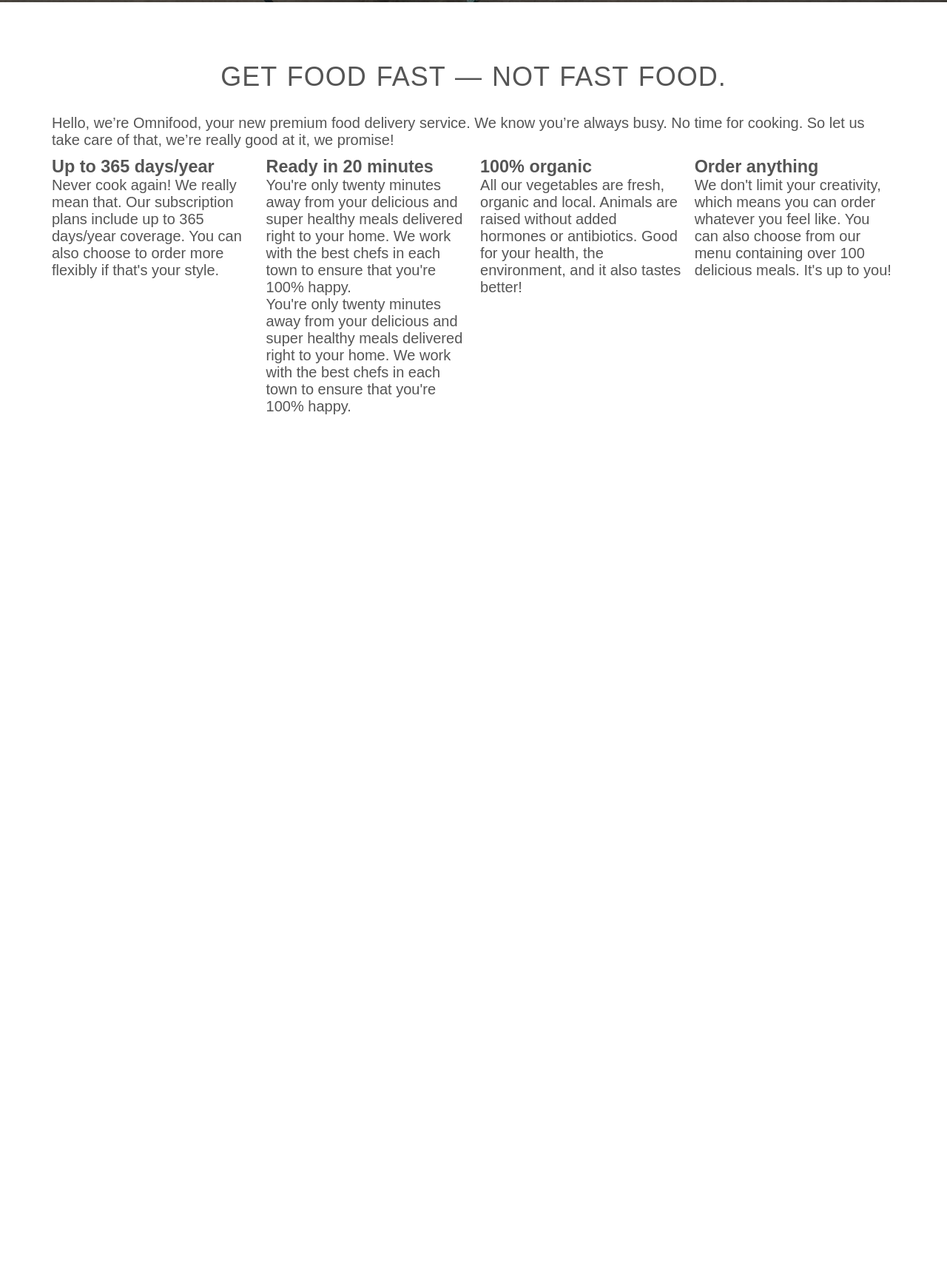
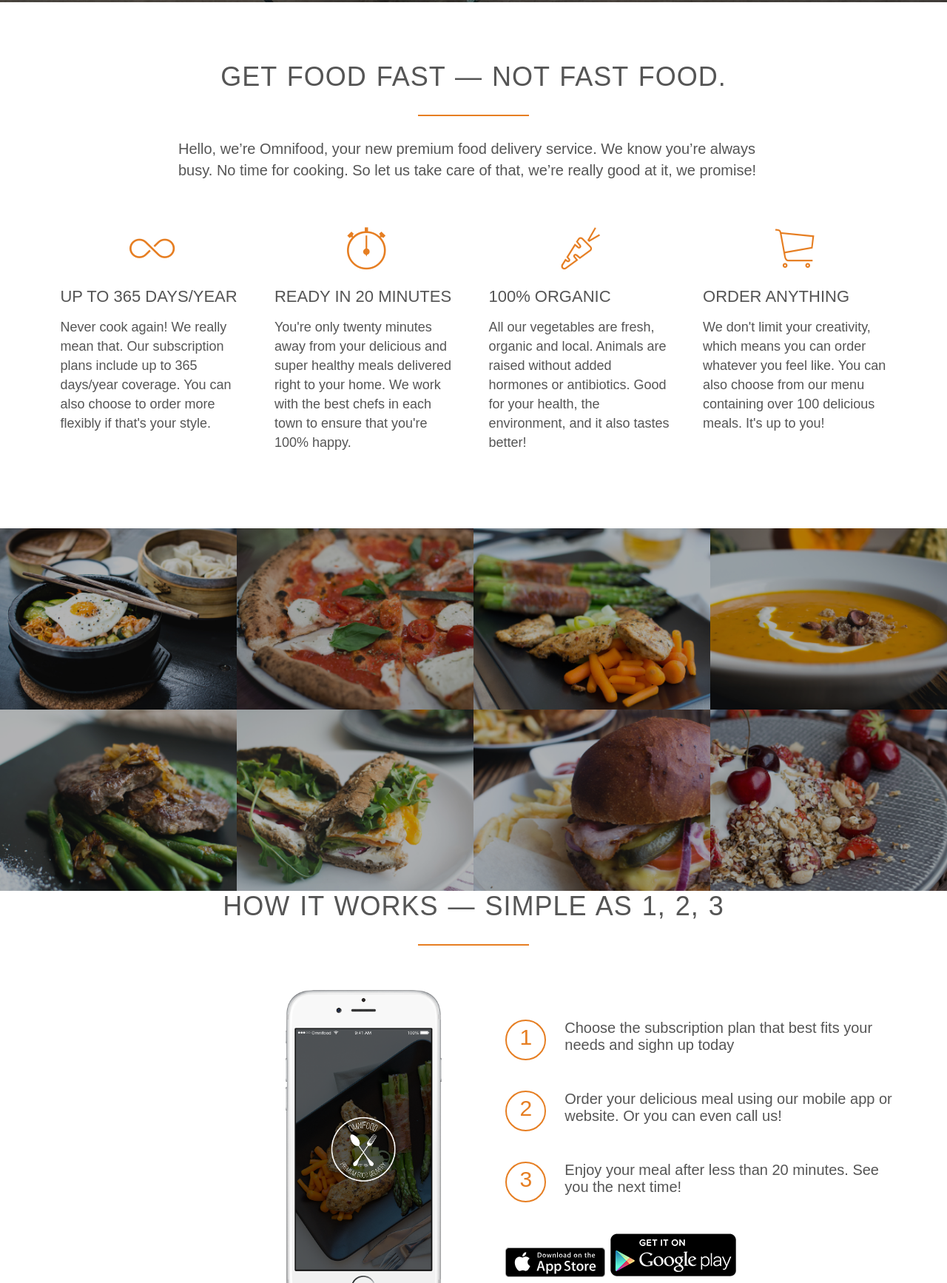
Before and after one commit to AviFerman/HomeBestFood, a plain HTML site: page index.html in a window 1280 px wide. Shown: the part 797-2531 px from the top of the page at 74% size. Before the commit the page ends 1450 px from the top, so only its background shows below. Drawn offline with Linux system fonts and the light colour scheme; files whose address does not match are found by name.

Commit message:
update from my XPS laptop wed:16:08

```diff
--- a/index.html
+++ b/index.html
@@ -10,6 +10,7 @@
         <title>HomeBestFood</title>
     </head>
     <body>
+
         <header>
             <nav>
                 <div class="row">
@@ -29,41 +30,43 @@
             <div class="hero-text-box">
                 <h1>Goodbye junk food.<br> Hello super DADDY meals.</h1>
                 <a class="btn btn-full"   href="#">I'm hungry</a>
-                <a class="btn btn-ghost"   href="#">I'm hungry</a>
+                <a class="btn btn-ghost"   href="#">Show me more</a>
+             </div>
+          </header>
 
-        </header>
-        <section>
+        <section class="features-section">
             <div class="row">
                 <h2>Get food fast &mdash; not fast food.</h2>
-                    <p class="long copy">
+                    <p class="long-copy">
                         Hello, we’re Omnifood, your new premium food delivery service. We know you’re always busy. No time for cooking. So let us take care of that, we’re really good at it, we promise!
                     </p>
             </div>
             <div class="row">
-                <div class="col span-1-of-4">
-                  <i class="infinite-outline"></i>
+                <div class="col span-1-of-4 spanbox">
+                    <i class="ion-ios-infinite-outline sec-icons"></i>
                     <h3>Up to 365 days/year</h3>
                     <p>
                         Never cook again! We really mean that. Our subscription plans include up to 365 days/year coverage. You can also choose to order more flexibly if that's your style.
                     </p>
                 </div>
-                <div class="col span-1-of-4">
+                <div class="col span-1-of-4 spanbox">
+                        <i class="ion-ios-stopwatch-outline sec-icons"></i>
                         <h3>Ready in 20 minutes</h3>
                             <p>
                                 You're only twenty minutes away from your delicious and super healthy meals delivered right to your home. We work with the best chefs in each town to ensure that you're 100% happy.
 
                             </p>
-                            You're only twenty minutes away from your delicious and super healthy meals delivered right to your home. We work with the best chefs in each town to ensure that you're 100% happy.
-
                 </div>
-                <div class="col span-1-of-4">
+                <div class="col span-1-of-4 spanbox">
+                    <i class="ion-ios-nutrition-outline sec-icons"></i>
                     <h3>100% organic</h3>
                     <p>
                         All our vegetables are fresh, organic and local. Animals are raised without added hormones or antibiotics. Good for your health, the environment, and it also tastes better!
 
                     </p>
                 </div>
-                <div class="col span-1-of-4">
+                <div class="col span-1-of-4 spanbox">
+                    <i class="ion-ios-cart-outline sec-icons"></i>
                     <h3>Order anything</h3>
                     <p>
                         We don't limit your creativity, which means you can order whatever you feel like. You can also choose from our menu containing over 100 delicious meals. It's up to you!
@@ -73,6 +76,84 @@
             </div>
         </section>
 
+        <section class="section-meals">
+            <ul class="meals-showcase">
+                <li>
+                    <figure class="meal-photo">
+                        <img src="resources/img/1.jpg" alt="Korean bibimbap with egg and vegetables">
+                    </figure>
+                </li>
+                <li>
+                    <figure class="meal-photo">
+                        <img src="resources/img/2.jpg" alt="Simple italian pizza with cherry tomatoes">
+                    </figure>
+                </li>
+                <li>
+                    <figure class="meal-photo">
+                        <img src="resources/img/3.jpg" alt="Chicken breast steak with vegetables">
+                    </figure>
+                </li>
+                <li>
+                    <figure class="meal-photo">
+                        <img src="resources/img/4.jpg" alt="Autumn pumpkin soup">
+                    </figure>
+                </li>
+            </ul>
+            <ul class="meals-showcase">
+                <li>
+                    <figure class="meal-photo">
+                        <img src="resources/img/5.jpg" alt="Paleo beef steak with vegetables">
+                    </figure>
+                </li>
+                <li>
+                    <figure class="meal-photo">
+                        <img src="resources/img/6.jpg" alt="Healthy baguette with egg and vegetables">
+                    </figure>
+                </li>
+                <li>
+                    <figure class="meal-photo">
+                        <img src="resources/img/7.jpg" alt="Burger with cheddar and bacon">
+                    </figure>
+                </li>
+                <li>
+                    <figure class="meal-photo">
+                        <img src="resources/img/8.jpg" alt="Granola with cherries and strawberries">
+                    </figure>
+                </li>
+            </ul>
+        </section>
+        <section class="section-stemps">
+            <div class="row">
+                <h2>How it works &mdash; Simple as 1, 2, 3</h2>
+            </div>
+            <div class="row">
+                <div>
+                    <div class="col span-1-of-2 steps-box">
+                        <img src="resources/img/app-iPhone.png" alt="Omnifood app on iPhone" class="app-screen">
+                    </div>
+                    <div class="col span-1-of-2 steps-box">
+                        <div class="works-step">
+                            <div>1</div>
+                            <p>Choose the subscription plan that best fits your needs and sighn up today</p>
+                        </div>
+                        <div class="works-step">
+                            <div>2</div>
+                            <p>Order your delicious meal using our mobile app or website. Or you can even call us!</p>
+                        </div>
+                        <div class="works-step">
+                            <div>3</div>
+                            <p>Enjoy your meal after less than 20 minutes. See you the next time!</p>
+                        </div>
+                    <a href="#" class="btn-app"><img src="resources/img/download-app.svg" alt="App store button"></a>
+                    <a href="#" class="btn-app"><img src="resources/img/download-app-android.png" alt="Play store button"></a>
+
+                    </div>
+
+                </div>
+            </div>
+
+        </section>
+
+
     </body>
-
 </html>
--- a/resources/css/style.css
+++ b/resources/css/style.css
@@ -1,7 +1,4 @@
-/*----------------------------------------------------------------*/
-/*   BASIC SETUPS                                                 */
-/*----------------------------------------------------------------*/
-
+/*------BASIC SETUPS----------------*/
 * {
     margin: 0;
     padding: 0;
@@ -17,21 +14,27 @@
     text-rendering: optimizeLegibility;
 }
 
-/*-------------------------------------------------------------------*/
-/*  REUSEABLE COMPONENTS                                             */
-/*-------------------------------------------------------------------*/
+/*------REUSEABLE COMPONENTS --------*/
 .row {
     max-width:  1140px;
     margin: 0 auto;
+}
+
+.spanbox {
+    padding: 1%;
+}
+
+.spanbox p {
+    font-size: 90%;
+    line-height: 145%;
 }
 
 section {
     padding: 80px 0;
 }
 
-h1,h2 {
+h1,h2,h3 {
     text-transform: uppercase;
-    letter-spacing: 1px;
     font-weight: 300;
 
    }
@@ -42,6 +45,7 @@
     color: #fff;
     font-size: 240%;
     word-spacing: 4px;
+    letter-spacing: 1px;
 }
 
 h2 {
@@ -49,12 +53,51 @@
     word-spacing: 2px;
     text-align: center;
     margin-bottom: 30px;
+    letter-spacing: 1px;
 
 }
 
-/*--------------------------------------------------*/
-/*       BUTTENS                                    */
-/*--------------------------------------------------*/
+h2:after {
+    display: block;
+    height: 2px;
+    background-color:  #e67e22;
+    content: " ";
+    width: 150px;
+    margin: 0 auto;
+    margin-top: 30px;
+
+}
+
+h3 {
+    font-size: 110%;
+    margin-bottom: 15px;
+}
+
+
+.features-section .long-copy {
+    margin-bottom: 30px;
+
+}
+
+/*------ICONS-----------*/
+
+.sec-icons {
+    font-size: 350%;
+    display: block;
+    color: #e67e22;
+    text-align: center;
+    padding-bottom: 10px;
+}
+
+/*------PARAGRAPHS------*/
+.long-copy {
+    line-height: 145%;
+    width: 70%;
+    margin-left: 15%;
+}
+
+
+/*------BUTTENS---------*/
 .btn:link,
 .btn:visited {
     display:inline;
@@ -72,6 +115,12 @@
     color: white;
     margin-right: 15px;
 }
+
+.btn-full:hover,
+.btn-full:active {
+    border: 1px solid #cf6d17;
+}
+
 
 .btn-ghost:link,
 .btn-ghost:visited {
@@ -143,3 +192,83 @@
 border-bottom: 2px solid #e67e22;
 
 }
+
+/*------MEALS PICTURES SECTION----------*/
+.section-meals {
+    padding: 0;
+}
+
+
+.meals-showcase {
+    list-style: none;
+    width: 100%;
+
+}
+
+.meals-showcase li {
+    display: block;
+    float: left;
+    width: 25%;
+}
+
+.meal-photo {
+    width: 100%;
+    margin: 0;
+    overflow: hidden;
+    background-color: black;
+}
+
+.meal-photo img {
+    opacity: 0.7;
+    width: 100%;
+    height: auto;
+    transform: scale(1.15);
+    transition: transform 0.5s, opacity 0.5s;
+}
+
+.meal-photo img:hover {
+    opacity: 1;
+    transform: scale(1.03);
+}
+
+
+/*------HOW IT WORKS SECTION----------*/
+
+
+.steps-box {
+    margin-top: 30px;
+}
+
+
+.steps-box:first-child {
+    text-align: right;
+    padding-right: 3%;
+    margin-top: 30px;
+}
+
+.steps-box:last-child {
+    padding-left: 3%;
+    margin-top: 70px;
+
+}
+.app-screen {
+    width: 40%;
+}
+
+.works-step {
+    margin-bottom: 50px;
+}
+
+.works-step div {
+    color: #e67e22;
+    border: 2px solid #e67e22;
+    display: inline-block;
+    border-radius: 50%;
+    height: 55px;
+    width: 55px;
+    text-align: center;
+    padding: 5px;
+    float: left;
+    font-size: 150%;
+    margin-right: 25px;
+}
```
Also changed, not shown: resources/img/1.jpg (added), resources/img/2.jpg (added), resources/img/3.jpg (added), resources/img/4.jpg (added), resources/img/download-app.svg (added).
